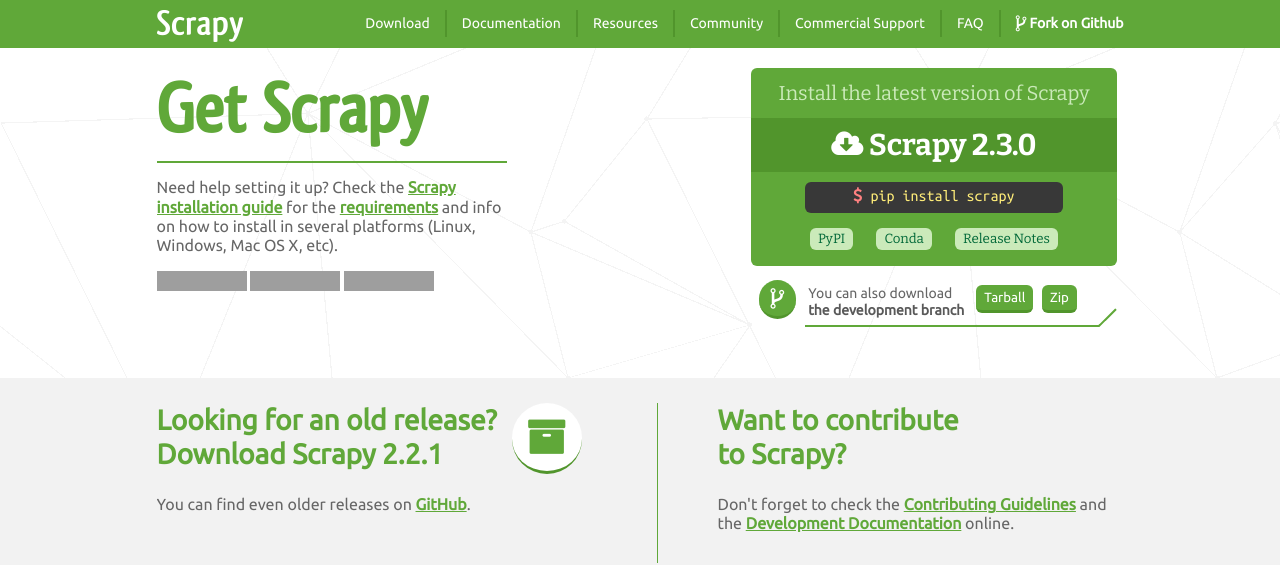
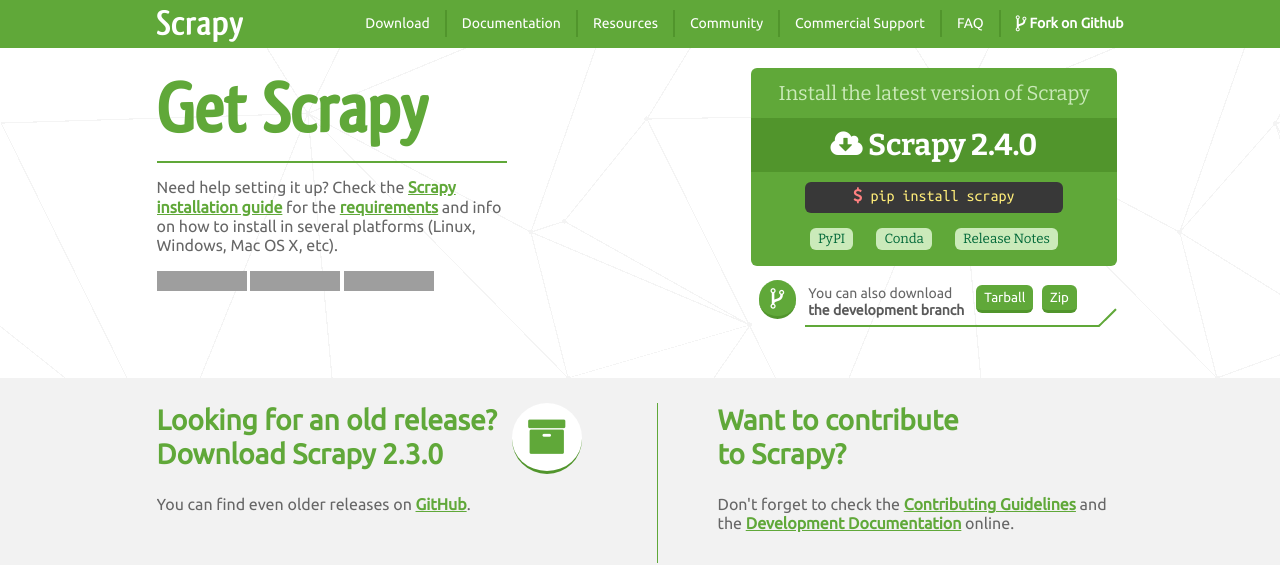
Before and after one commit to scrapy/scrapy.org, a Jekyll site: the page built from download.html, in a window 1280 px wide, cut to the strip 0-565 px from the top of the page. Built offline with Jekyll 4.4.1, drawn with Linux system fonts in a browser that asks for light colours; comment, search, counter and statistics services are not loaded; grey boxes are pictures that could not be loaded.

Commit message:
Scrapy 2.3.0 → 2.4.0

```diff
--- a/_data/scrapy.yml
+++ b/_data/scrapy.yml
@@ -1,9 +1,9 @@
 stable:
-  version: 2.3.0
+  version: 2.4.0
   rtd: latest
 oldstable:
-  version: 2.2.1
-  rtd: 2.2
+  version: 2.3.0
+  rtd: 2.3
 development:
   version: master
   rtd: master
```
